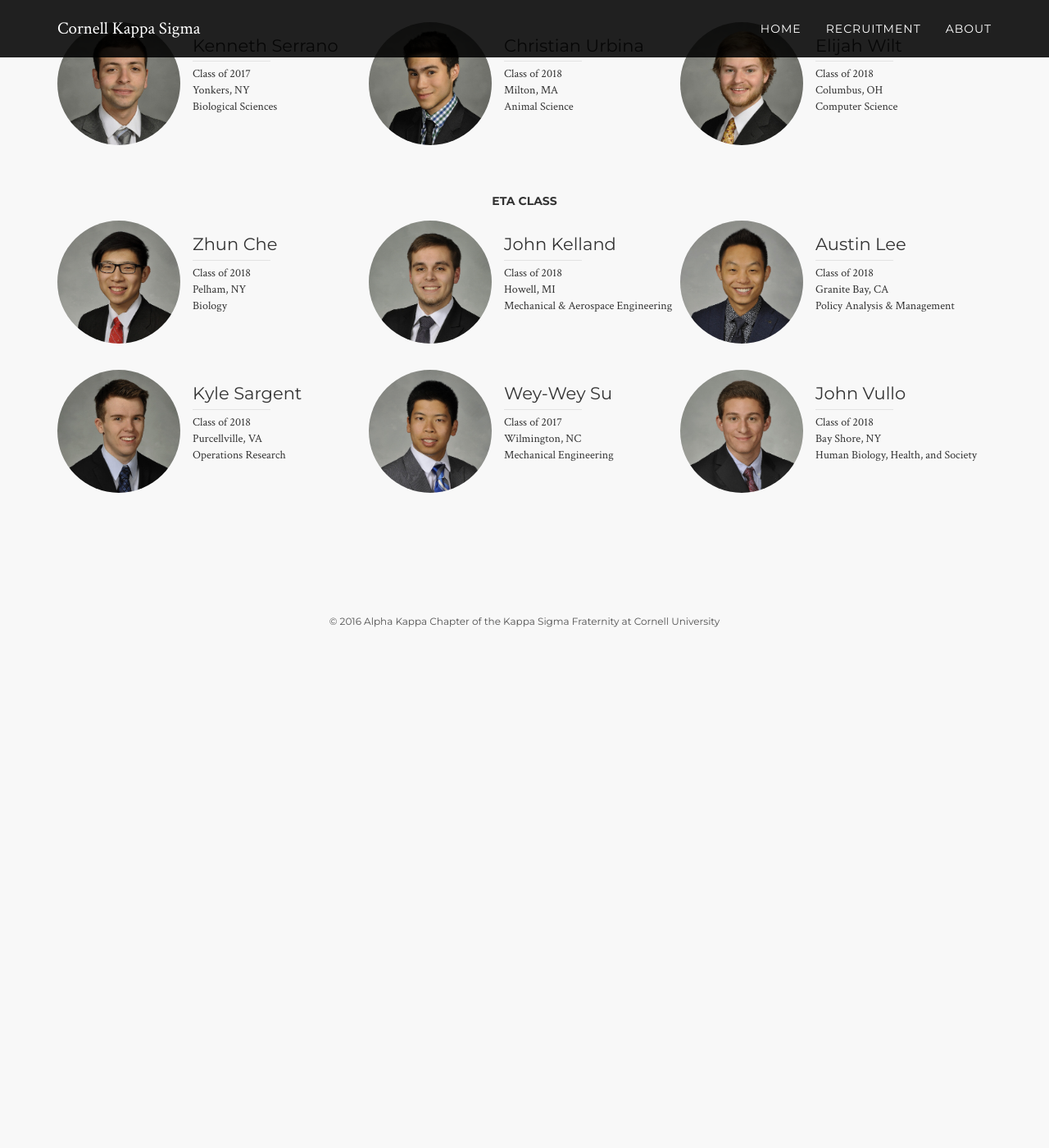
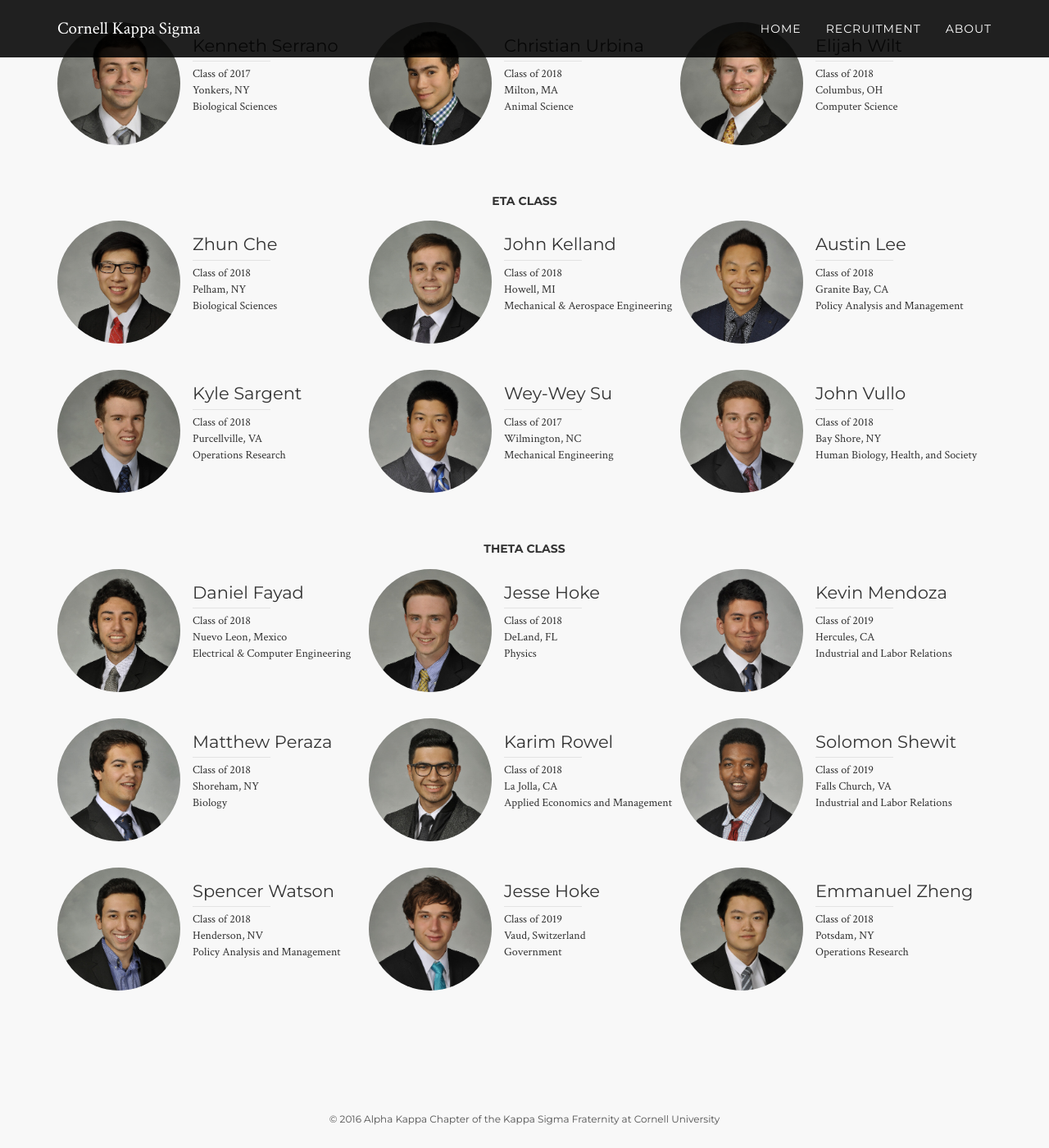
Before and after one commit to pjochillin/cornellkappasigma, a Jekyll site: the page built from index.html, in a window 1280 px wide and 1400 px high, scrolled down 4557 px. Shown: the whole window at 82% size. Built offline with Jekyll 4.4.1, drawn with Linux system fonts in a browser that asks for light colours; nearby versions of some CDN libraries; before the commit the page ends 5350 px from its top, so only the background shows below that.

Commit message:
added newest classes

```diff
--- a/index.html
+++ b/index.html
@@ -855,7 +855,7 @@ layout: default
                                 <div class="info">
                                     Class of 2018<br>
                                     Pelham, NY<br>
-                                    Biology
+                                    Biological Sciences
                                 </div>
                             </div>
                         </div>
@@ -885,7 +885,7 @@ layout: default
                                 <div class="info">
                                     Class of 2018<br>
                                     Granite Bay, CA<br>
-                                    Policy Analysis &amp; Management
+                                    Policy Analysis and Management
                                 </div>
                             </div>
                         </div>
@@ -940,6 +940,137 @@ layout: default
                 </div>
             </div>
 
+
+            <div class="class">
+                <h5>theta Class</h5>
+                <div class="group">
+
+
+
+                        <div class="bro">
+                            <div class="face" style="background-image:url('assets/img/brothers/theta/Daniel Fayad.jpg')"></div>
+                            <div class="desc">
+                                <p class="name">Daniel Fayad</p>
+                                <div class="info">
+                                    Class of 2018<br>
+                                    Nuevo Leon, Mexico<br>
+                                    Electrical &amp; Computer Engineering
+                                </div>
+                            </div>
+                        </div>
+
+
+
+
+                         <div class="bro">
+                            <div class="face" style="background-image:url('assets/img/brothers/theta/Jesse Hoke.jpg')"></div>
+                            <div class="desc">
+                                <p class="name">Jesse Hoke</p>
+                                <div class="info">
+                                    Class of 2018<br>
+                                    DeLand, FL<br>
+                                    Physics
+                                </div>
+                            </div>
+                        </div>
+
+
+
+
+                        <div class="bro">
+                            <div class="face" style="background-image:url('assets/img/brothers/theta/Kevin Mendoza.jpg')"></div>
+                            <div class="desc">
+                                <p class="name">Kevin Mendoza</p>
+                                <div class="info">
+                                    Class of 2019<br>
+                                    Hercules, CA<br>
+                                    Industrial and Labor Relations
+                                </div>
+                            </div>
+                        </div>
+
+
+
+
+                        <div class="bro">
+                            <div class="face" style="background-image:url('assets/img/brothers/theta/Matthew Peraza.jpg')"></div>
+                            <div class="desc">
+                                <p class="name">Matthew Peraza</p>
+                                <div class="info">
+                                    Class of 2018<br>
+                                    Shoreham, NY<br>
+                                    Biology
+                                </div>
+                            </div>
+                        </div>
+
+
+
+
+                        <div class="bro">
+                            <div class="face" style="background-image:url('assets/img/brothers/theta/Karim Rowel.jpg')"></div>
+                            <div class="desc">
+                                <p class="name">Karim Rowel</p>
+                                <div class="info">
+                                    Class of 2018<br>
+                                    La Jolla, CA<br>
+                                    Applied Economics and Management
+                                </div>
+                            </div>
+                        </div>
+
+
+
+
+                        <div class="bro">
+                            <div class="face" style="background-image:url('assets/img/brothers/theta/Solomon Shewit.jpg')"></div>
+                            <div class="desc">
+                                <p class="name">Solomon Shewit</p>
+                                <div class="info">
+                                    Class of 2019<br>
+                                    Falls Church, VA<br>
+                                    Industrial and Labor Relations
+                                </div>
+                            </div>
+                        </div>
+
+
+                        <div class="bro">
+                            <div class="face" style="background-image:url('assets/img/brothers/theta/Spencer Watson.jpg')"></div>
+                            <div class="desc">
+                                <p class="name">Spencer Watson</p>
+                                <div class="info">
+                                    Class of 2018<br>
+                                    Henderson, NV<br>
+                                    Policy Analysis and Management
+                                </div>
+                            </div>
+                        </div>
+
+                        <div class="bro">
+                            <div class="face" style="background-image:url('assets/img/brothers/theta/Jonathan Windmuller.jpg')"></div>
+                            <div class="desc">
+                                <p class="name">Jesse Hoke</p>
+                                <div class="info">
+                                    Class of 2019<br>
+                                    Vaud, Switzerland<br>
+                                    Government
+                                </div>
+                            </div>
+                        </div>
+
+                        <div class="bro">
+                            <div class="face" style="background-image:url('assets/img/brothers/theta/Emmanuel Zheng.jpg')"></div>
+                            <div class="desc">
+                                <p class="name">Emmanuel Zheng</p>
+                                <div class="info">
+                                    Class of 2018<br>
+                                    Potsdam, NY<br>
+                                    Operations Research
+                                </div>
+                            </div>
+                        </div>
+
         </div>
     </section>
 
```
